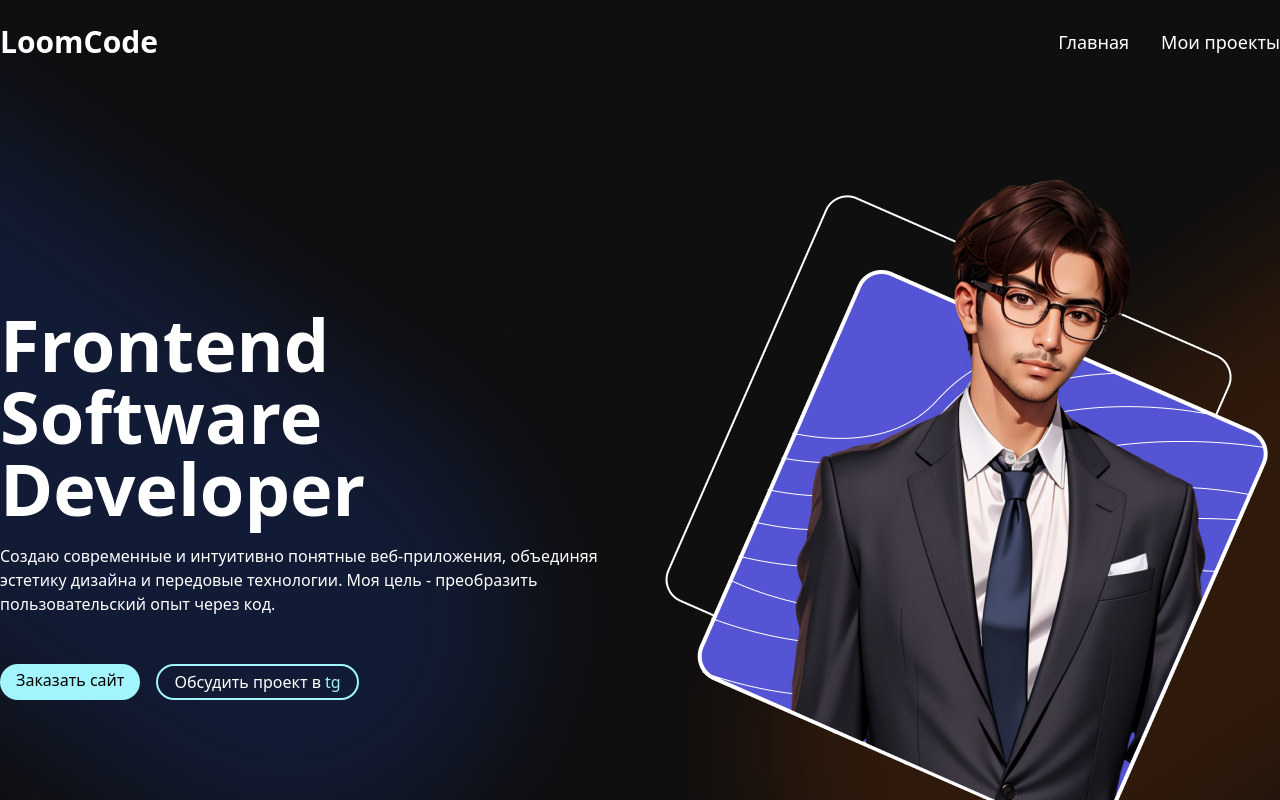
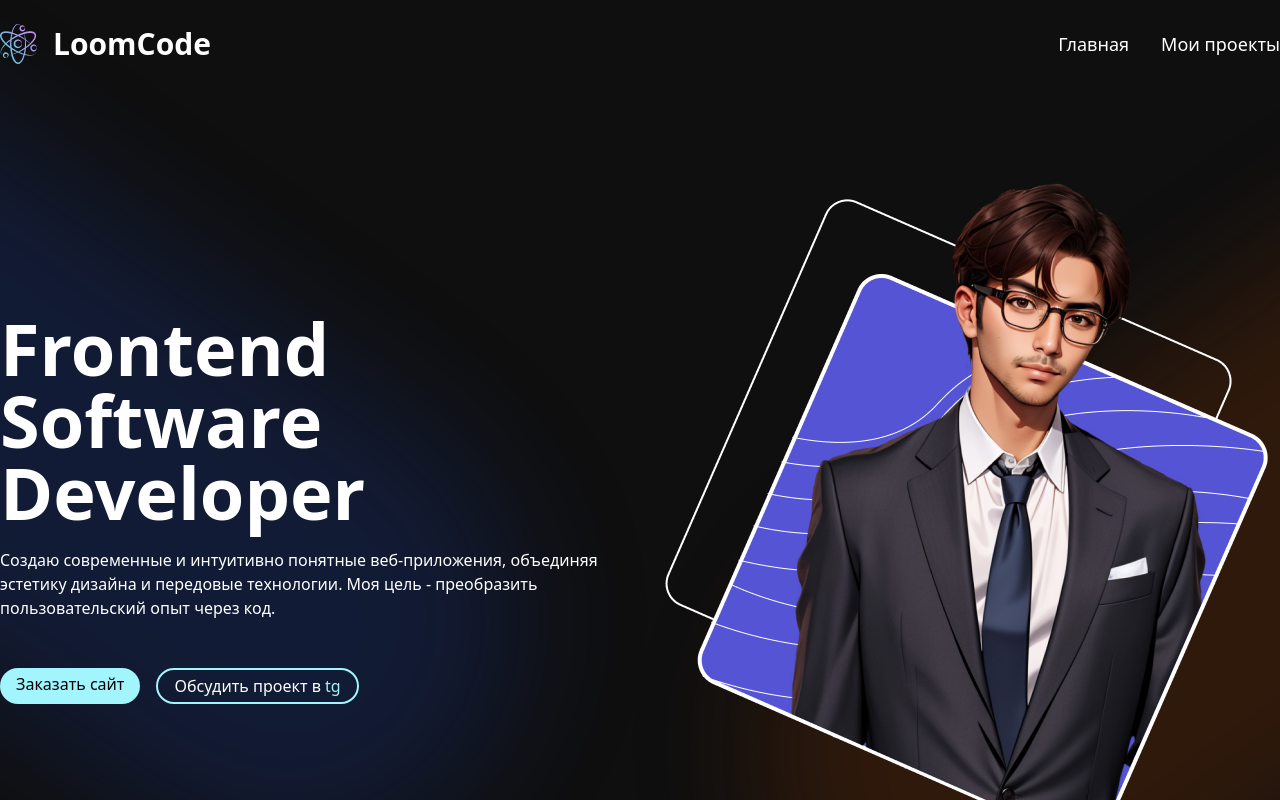
Before and after one commit to WarGhost132/vue-portfolio-app, a Vue app: page / in a window 1280 px wide. Built offline with nearby package versions, Linux system fonts and the light colour scheme.

Commit message:
add icon for header

```diff
--- a/src/components/TheHeader.vue
+++ b/src/components/TheHeader.vue
@@ -4,7 +4,12 @@
 <template>
   <header class="relative top-0 left-0 right-0 z-50 w-full">
     <div class="container mx-auto flex justify-between items-center py-6">
-      <div class="text-3xl font-bold">LoomCode</div>
+      <div class="flex items-center gap-4">
+        <div>
+          <img src="/logo.png">
+        </div>
+        <div class="text-3xl font-bold">LoomCode</div>
+      </div>
       <div>
         <ul class="flex gap-8 text-lg">
           <li><RouterLink to="/">Главная</RouterLink></li>
```
